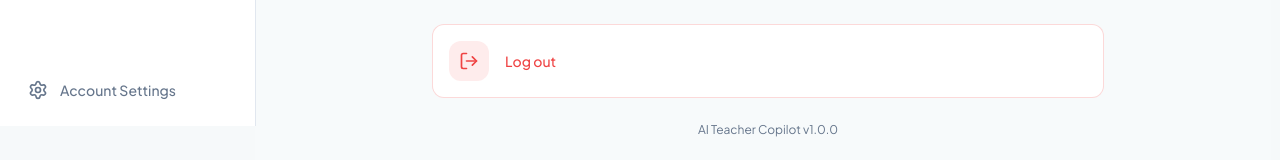
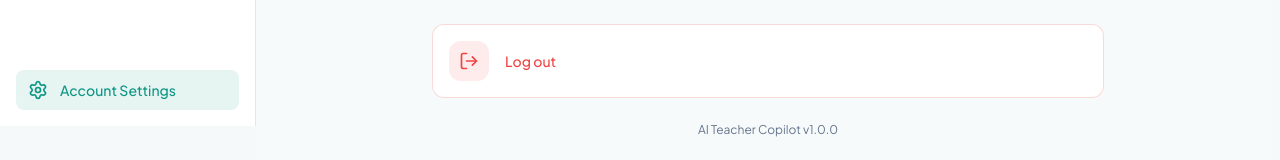
Before and after one commit to HoangNam2464/ai-teacher-copilot, a React (Vite) app in the folder frontend/: page /settings in a window 1280 px wide. Shown: the part 674-834 px from the top of the page. Built offline with nearby package versions, Linux system fonts and the light colour scheme; no server answers; sample sign-in values are in the browser's storage.

Commit message:
fix(frontend): link Settings buttons to /settings instead of empty hash

```diff
--- a/frontend/src/layouts/DashboardLayout.jsx
+++ b/frontend/src/layouts/DashboardLayout.jsx
@@ -105,8 +105,13 @@ export function DashboardLayout() {
           {/* Bottom section */}
           <div className="flex-shrink-0 p-4 pt-0 space-y-1">
             <Link
-              to={PATHS.WORKSPACES}
-              className="flex items-center gap-3 px-3 py-2.5 rounded-lg text-sm font-medium text-muted-foreground hover:bg-muted hover:text-foreground transition-colors"
+              to={PATHS.SETTINGS.ROOT}
+              className={cn(
+                'flex items-center gap-3 px-3 py-2.5 rounded-lg text-sm font-medium transition-colors',
+                location.pathname.startsWith(PATHS.SETTINGS.ROOT)
+                  ? 'bg-primary/10 text-primary'
+                  : 'text-muted-foreground hover:bg-muted hover:text-foreground'
+              )}
             >
               <Settings className="w-5 h-5" />
               {t('nav.settings')}
@@ -171,7 +176,7 @@ export function DashboardLayout() {
                   <div className="absolute right-0 top-full mt-2 w-52 bg-card border border-border rounded-lg shadow-lg z-50 animate-fade-in">
                     <div className="p-2">
                       <Link
-                        to="#"
+                        to={PATHS.SETTINGS.ROOT}
                         onClick={() => setUserMenuOpen(false)}
                         className="flex items-center gap-2 px-3 py-2 text-sm rounded-lg hover:bg-muted transition-colors"
                       >
```
